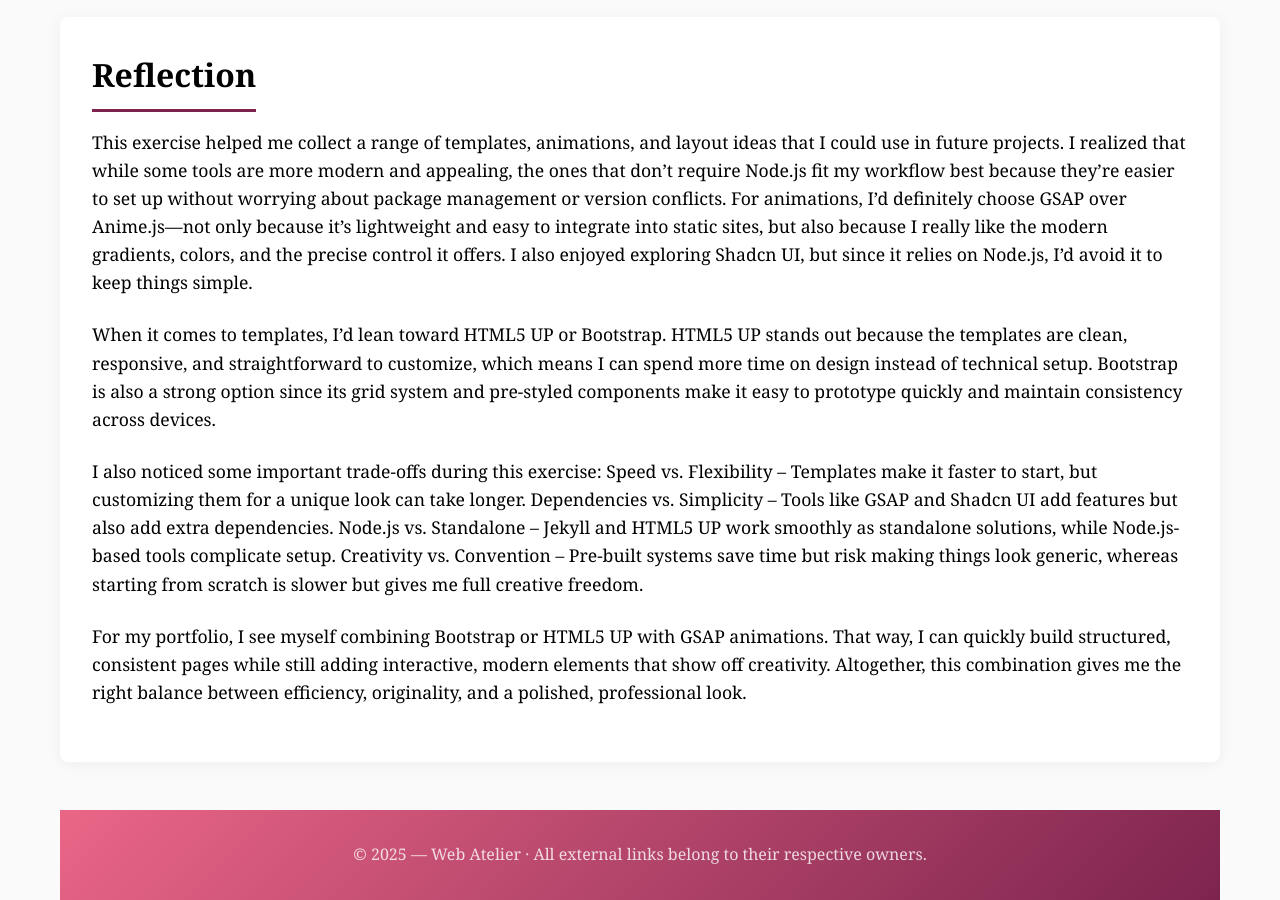
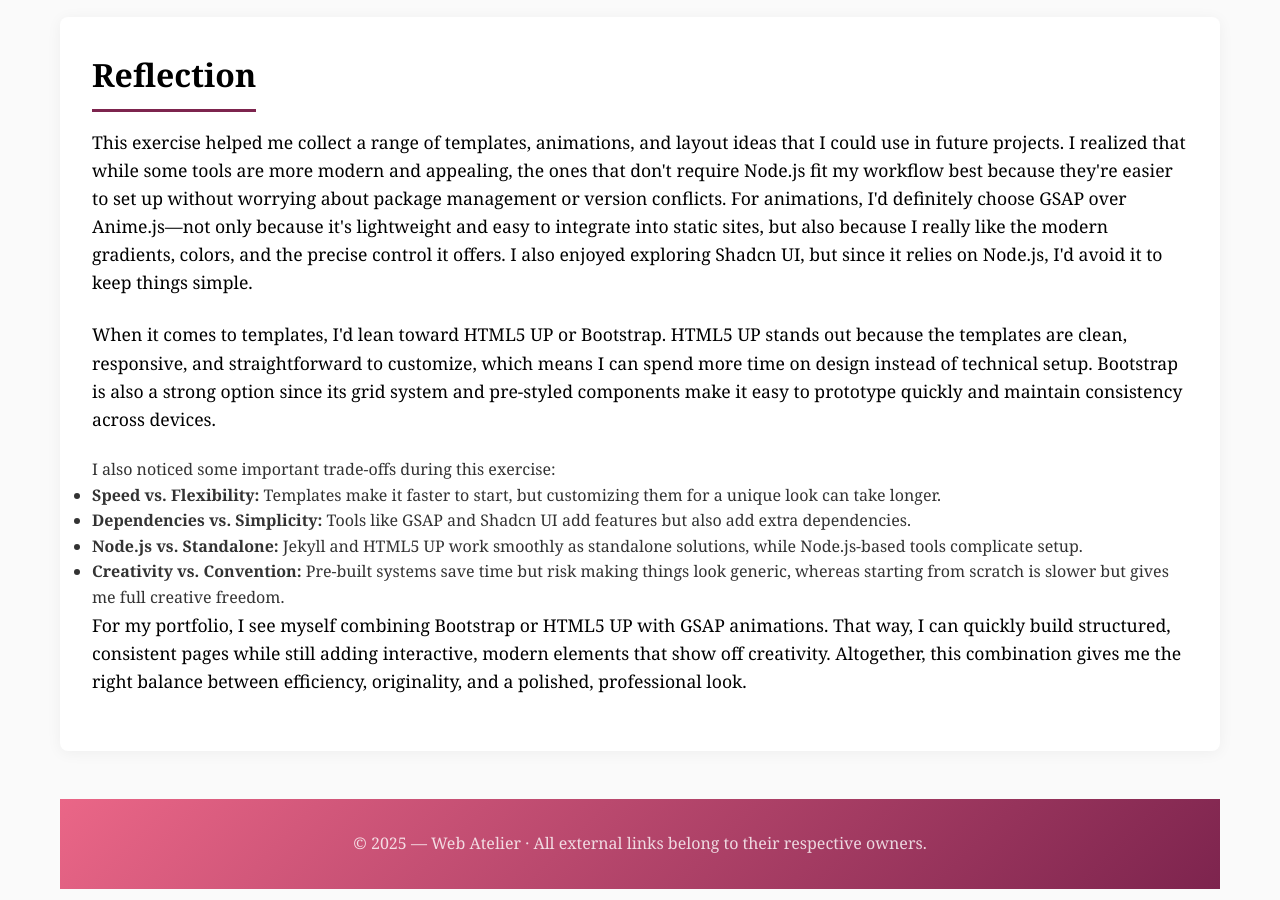
Before and after one commit to ValeMtzAlvarez/mi-repository, a website: page resources/index.html in a window 1280 px wide. Shown: the part 6120-7020 px from the top of the page. Drawn offline with Linux system fonts and the light colour scheme.

Commit message:
reflection change again

```diff
--- a/resources/index.html
+++ b/resources/index.html
@@ -295,19 +295,21 @@
         <section class="resource-section">
             <h2 class="section-title">Reflection</h2>
             <p class="section-description">
-This exercise helped me collect a range of templates, animations, and layout ideas that I could use in future projects. I realized that while some tools are more modern and appealing, the ones that don’t require Node.js fit my workflow best because they’re easier to set up without worrying about package management or version conflicts. For animations, I’d definitely choose GSAP over Anime.js—not only because it’s lightweight and easy to integrate into static sites, but also because I really like the modern gradients, colors, and the precise control it offers. I also enjoyed exploring Shadcn UI, but since it relies on Node.js, I’d avoid it to keep things simple.
+This exercise helped me collect a range of templates, animations, and layout ideas that I could use in future projects. I realized that while some tools are more modern and appealing, the ones that don't require Node.js fit my workflow best because they're easier to set up without worrying about package management or version conflicts. For animations, I'd definitely choose GSAP over Anime.js—not only because it's lightweight and easy to integrate into static sites, but also because I really like the modern gradients, colors, and the precise control it offers. I also enjoyed exploring Shadcn UI, but since it relies on Node.js, I'd avoid it to keep things simple.
             </p>
 
              <p class="section-description">
-When it comes to templates, I’d lean toward HTML5 UP or Bootstrap. HTML5 UP stands out because the templates are clean, responsive, and straightforward to customize, which means I can spend more time on design instead of technical setup. Bootstrap is also a strong option since its grid system and pre-styled components make it easy to prototype quickly and maintain consistency across devices.
+When it comes to templates, I'd lean toward HTML5 UP or Bootstrap. HTML5 UP stands out because the templates are clean, responsive, and straightforward to customize, which means I can spend more time on design instead of technical setup. Bootstrap is also a strong option since its grid system and pre-styled components make it easy to prototype quickly and maintain consistency across devices.
             </p>
 
               <p class="section-description">
-I also noticed some important trade-offs during this exercise:
-Speed vs. Flexibility – Templates make it faster to start, but customizing them for a unique look can take longer.
-Dependencies vs. Simplicity – Tools like GSAP and Shadcn UI add features but also add extra dependencies.
-Node.js vs. Standalone – Jekyll and HTML5 UP work smoothly as standalone solutions, while Node.js-based tools complicate setup.
-Creativity vs. Convention – Pre-built systems save time but risk making things look generic, whereas starting from scratch is slower but gives me full creative freedom.
+<p>I also noticed some important trade-offs during this exercise:</p>
+<ul>
+  <li><strong>Speed vs. Flexibility:</strong> Templates make it faster to start, but customizing them for a unique look can take longer.</li>
+  <li><strong>Dependencies vs. Simplicity:</strong> Tools like GSAP and Shadcn UI add features but also add extra dependencies.</li>
+  <li><strong>Node.js vs. Standalone:</strong> Jekyll and HTML5 UP work smoothly as standalone solutions, while Node.js-based tools complicate setup.</li>
+  <li><strong>Creativity vs. Convention:</strong> Pre-built systems save time but risk making things look generic, whereas starting from scratch is slower but gives me full creative freedom.</li>
+</ul>
             </p>
 
             <p class="section-description">
```
